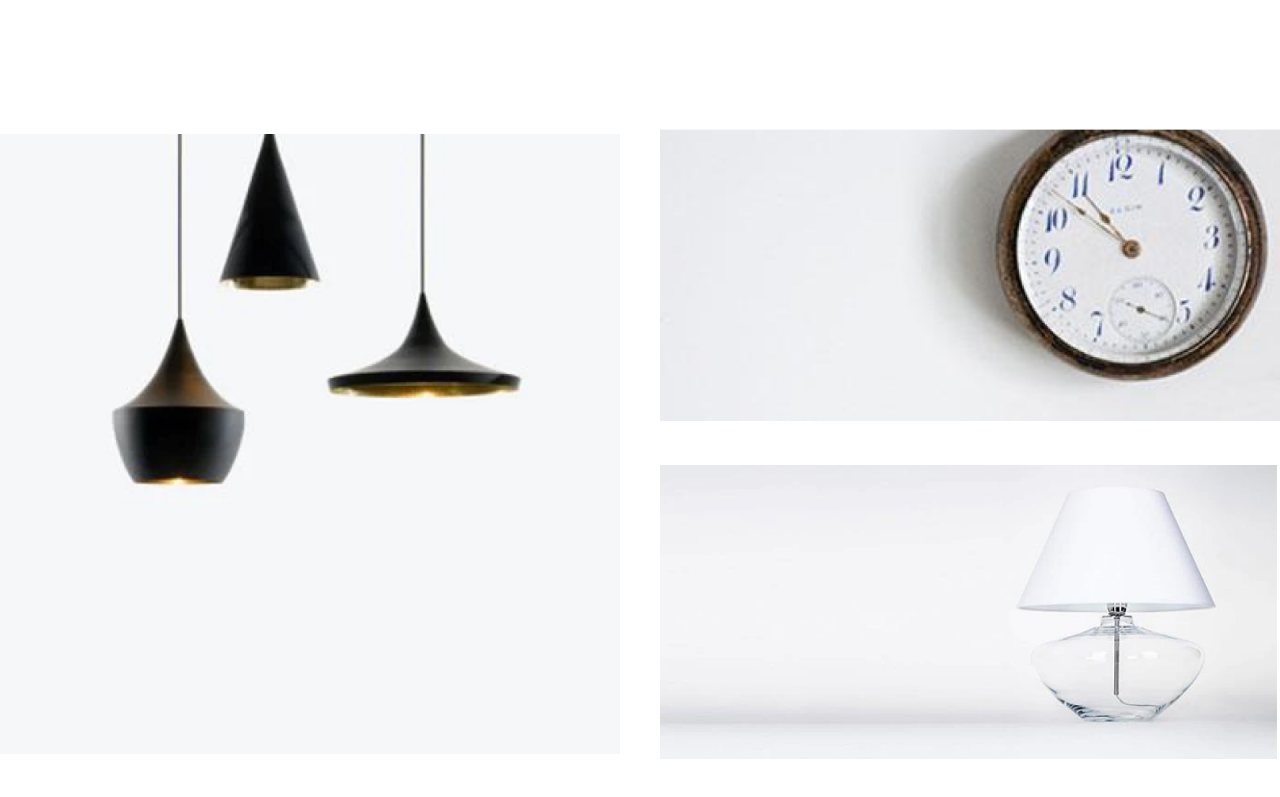
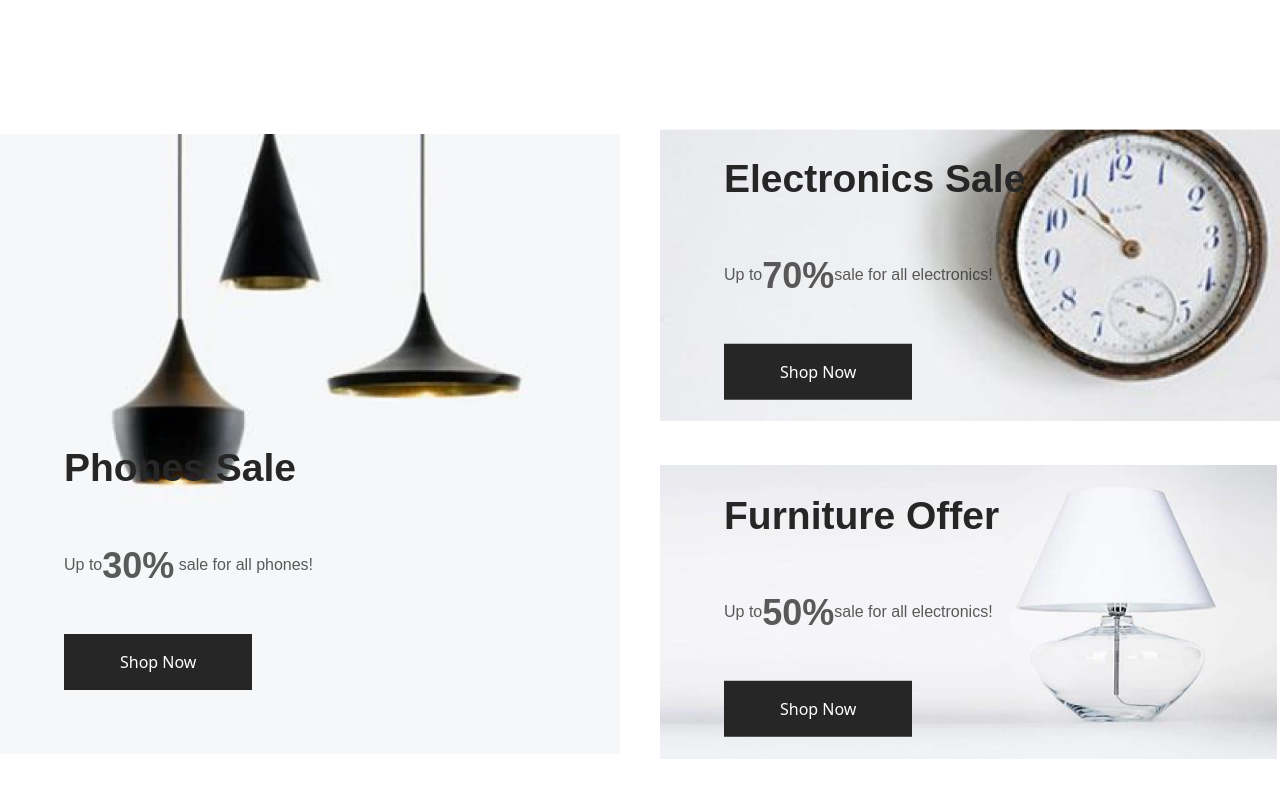
Before and after one commit to taufik69/FDR-2303-e-com, a React (Vite) app: page / in a window 1280 px wide. Shown: the part 625-1422 px from the top of the page. Built offline with nearby package versions, Linux system fonts and the light colour scheme.

Commit message:
ovelay component done

```diff
--- a/src/Component/CommonConponent/Overlay.jsx
+++ b/src/Component/CommonConponent/Overlay.jsx
@@ -1,21 +1,31 @@
 import React from "react";
-
-const Overlay = () => {
+import Button from "./Button";
+const Overlay = ({
+  className,
+  title,
+  discountDetilsLast,
+  btnTitle,
+  discountDetilsFast,
+  discountAmount,
+}) => {
   return (
     <>
-      <div className=" absolute bottom-16  left-16">
+      <div className={`absolute ${className}`}>
         <h3 className="text-main_font_color font-bold font-DMsans text-[39px]">
-          Phones Sale
+          {title ? title : "Phones Sale"}
         </h3>
         <p className="mt-12 text-main_font_color font-normal font-DMsans text-base opacity-75 mb-12">
-          Up to <span className="font-bold text-4xl align-middle">30% </span>{" "}
-          sale for all phones!
+          {discountDetilsFast}
+          <span className="font-bold text-4xl align-middle">
+            {discountAmount}
+          </span>
+          {discountDetilsLast}
         </p>
         <Button
           className={
             "py-4 px-14 bg-main_font_color text-main_bg_color hover:bg-slate-700"
           }
-          title="Shop Now"
+          title={btnTitle}
         />
       </div>
     </>
--- a/src/Component/SaleInfo/SaleInfo.jsx
+++ b/src/Component/SaleInfo/SaleInfo.jsx
@@ -3,7 +3,7 @@ import Flex from "../CommonConponent/Flex.jsx";
 import saleLeft from "../../assets/Image1.png";
 import electronic from "../../assets/electronicImage.png";
 import FurnitureImage from "../../assets/FurnitureImage.png";
-import Button from "../CommonConponent/Button.jsx";
+import Overlay from "../CommonConponent/Overlay.jsx";
 
 const SaleInfo = () => {
   return (
@@ -15,19 +15,42 @@ const SaleInfo = () => {
               <picture>
                 <img src={saleLeft} alt={saleLeft} />
               </picture>
-
+              <Overlay
+                className={"bottom-16  left-16"}
+                title="Phones Sale"
+                discountDetilsFast={` Up to`}
+                discountDetilsLast={` sale for all phones!`}
+                discountAmount="30%"
+                btnTitle="Shop Now"
+              />
             </div>
             <div className="w-full ">
               <Flex className={"flex-col gap-y-11"}>
-                <div className="w-full ">
+                <div className="w-full relative ">
                   <picture>
                     <img src={electronic} alt={electronic} />
                   </picture>
+                  <Overlay
+                    className={" top-1/2 -translate-y-1/2  left-16"}
+                    title="Electronics Sale"
+                    discountDetilsFast={` Up to`}
+                    discountDetilsLast={`sale for all electronics! `}
+                    discountAmount="70%"
+                    btnTitle="Shop Now"
+                  />
                 </div>
-                <div className="w-full  ">
+                <div className="w-full  relative ">
                   <picture>
                     <img src={FurnitureImage} alt={FurnitureImage} />
                   </picture>
+                  <Overlay
+                    className={" top-1/2 -translate-y-1/2  left-16"}
+                    title="Furniture Offer"
+                    discountDetilsFast={` Up to`}
+                    discountDetilsLast={`sale for all electronics! `}
+                    discountAmount="50%"
+                    btnTitle="Shop Now"
+                  />
                 </div>
               </Flex>
             </div>
```
